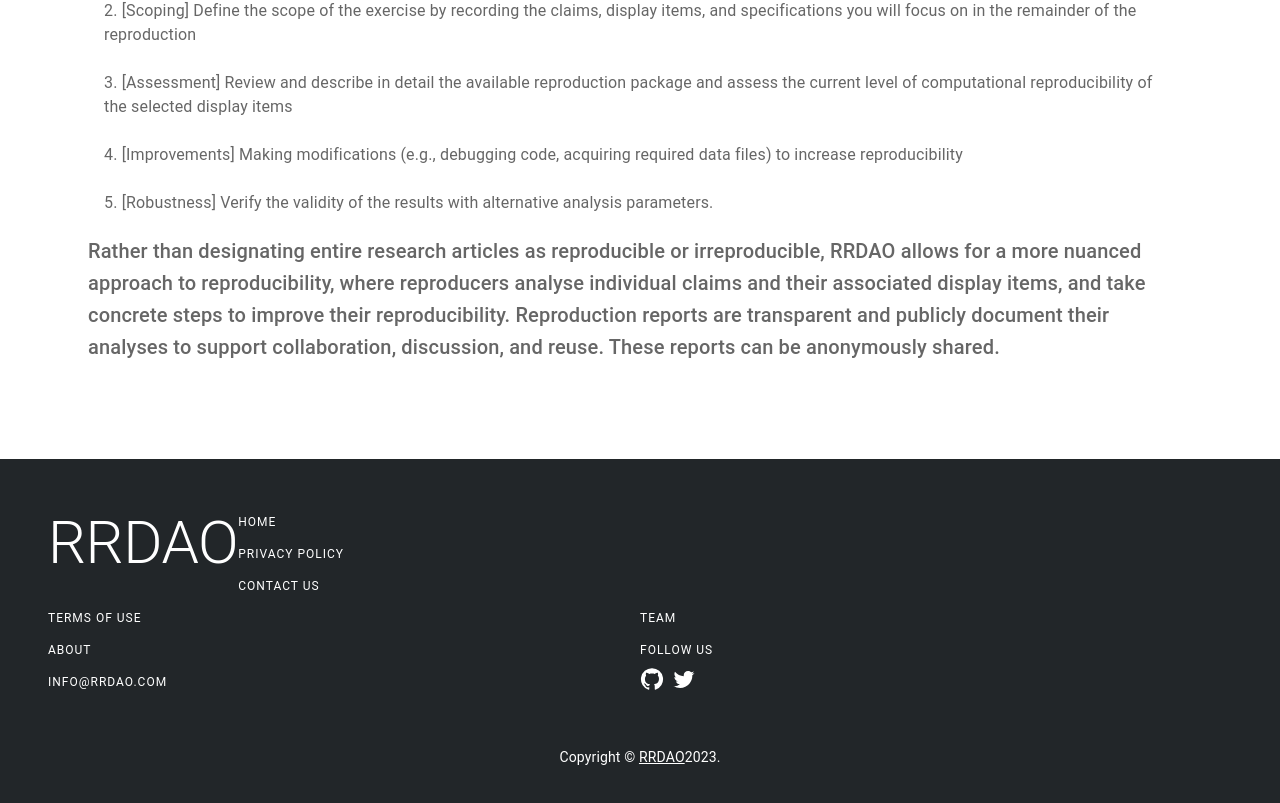
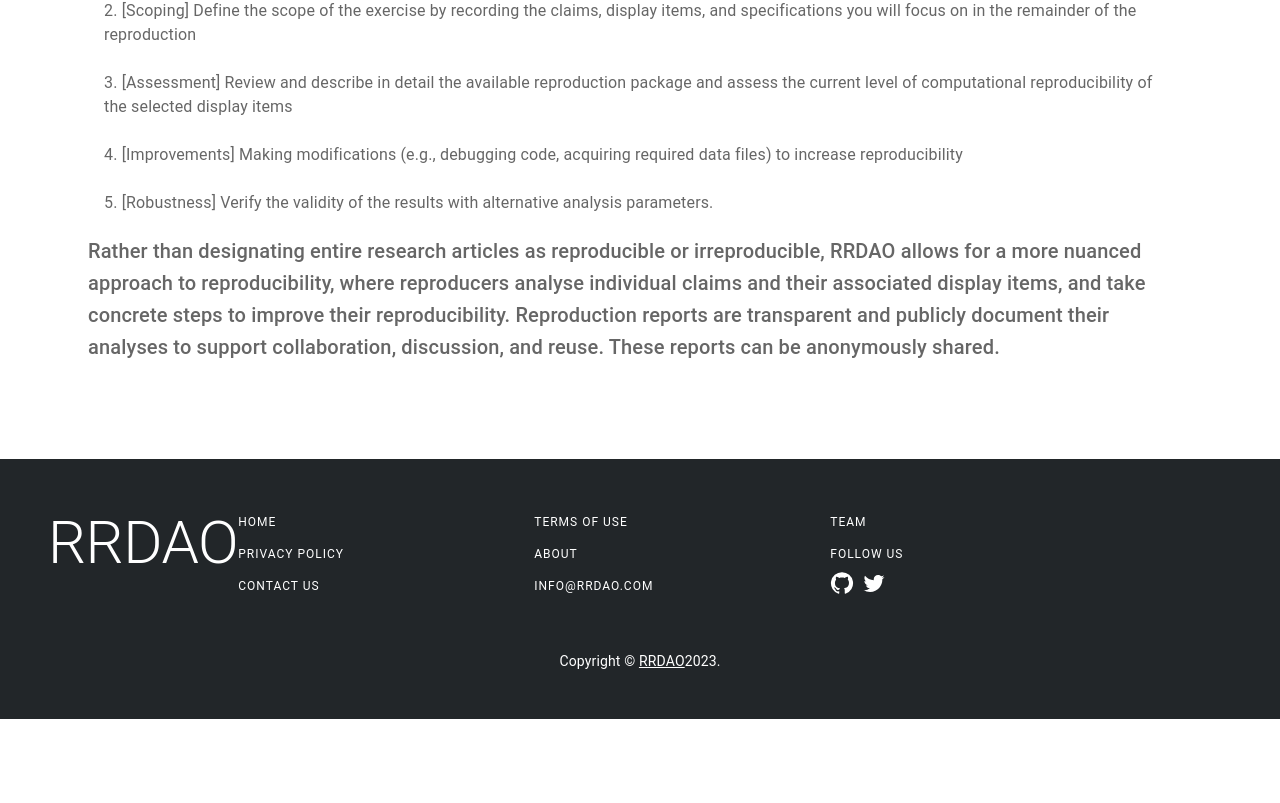
Before and after one commit to replicare-desci/replicare, a React (Create React App) app: page / in a window 1280 px wide. Shown: the part 1388-2191 px from the top of the page. After the commit the page ends 2107 px from the top, so only its background shows below. Built offline with nearby package versions, Linux system fonts and the light colour scheme.

Commit message:
footer responsive for some more screens

```diff
--- a/src/Components/Footer.tsx
+++ b/src/Components/Footer.tsx
@@ -39,7 +39,7 @@ const Footer = () => {
               RRDAO
             </Typography>
           </Grid>
-          <Grid item xs={6} xl={3}>
+          <Grid item xs={6} xl={3} md={3}>
             <Box>
               <Typography variant="overline" sx={{ color: "#ffffff" }}>
                 Home
@@ -56,7 +56,7 @@ const Footer = () => {
               </Typography>
             </Box>
           </Grid>
-          <Grid item xs={6} xl={3}>
+          <Grid item xs={6} xl={3} md={3}>
             <Box>
               <Typography variant="overline" sx={{}}>
                 Terms of use
@@ -74,7 +74,7 @@ const Footer = () => {
             </Box>
           </Grid>
 
-          <Grid item xs={6} xl={3}>
+          <Grid item xs={6} xl={3} md={3}>
             <Box>
               <Typography variant="overline" sx={{}}>
                 Team
@@ -96,7 +96,7 @@ const Footer = () => {
               </Box>
             </Box>
           </Grid>
-          <Grid item xs={6} xl={3}></Grid>
+          <Grid item xs={6} xl={3} md={3}></Grid>
         </Grid>
         <Grid container justifyContent={"center"}>
           <Box mt={6}>
```
